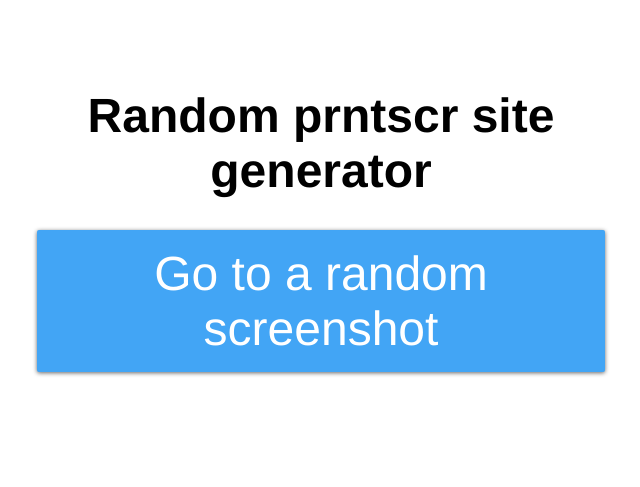
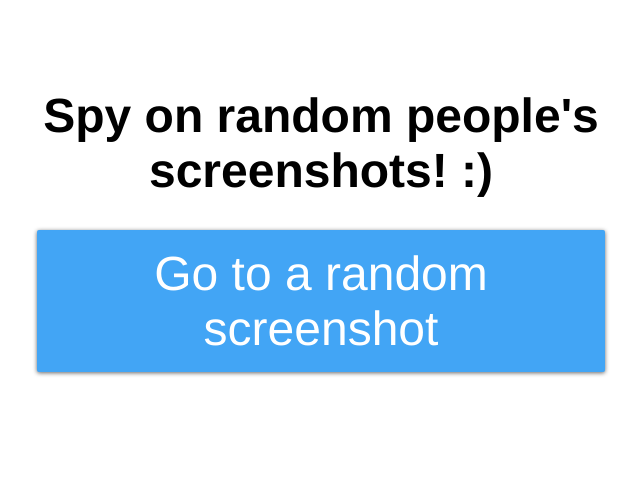
Before and after one commit to thesquidlabs/thesquidlabs.github.io, a plain HTML site: page screenshot.html in a window 1280 px wide. Shown: the whole page, without its empty margins (319-959 px from the left). Drawn offline with Linux system fonts and the light colour scheme.

Commit message:
Update screenshot.html
changed screenshot page text

```diff
--- a/screenshot.html
+++ b/screenshot.html
@@ -31,8 +31,8 @@
 <body>
 <h1>
 	<div class="center">
-		Random prntscr site generator
-		<button class ="btn" onclick="urlGen()">Go to a random screenshot</button>
+			Spy on random people's screenshots! :) <br>
+			<button class ="btn" onclick="urlGen()">Go to a random screenshot</button>
 	</div>
 </h1>
 <script>
```
